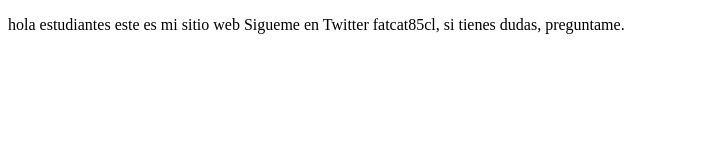
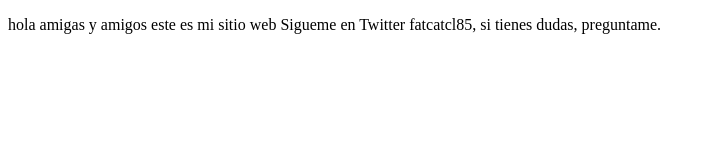
Before and after one commit to Fatcatcl85/proyectoDemoCursoPrework, a plain HTML site: page index.html in a window 1280 px wide. Shown: the whole page, without its empty margins (0-712 px from the left). Drawn offline with Linux system fonts and the light colour scheme.

Commit message:
cambios de parrafo

```diff
--- a/index.html
+++ b/index.html
@@ -8,8 +8,8 @@
 </head>
 <body>
     <p>
-        hola estudiantes este es mi sitio web
-        Sigueme en Twitter fatcat85cl, si tienes dudas, preguntame.
+        hola amigas y amigos este es mi sitio web
+        Sigueme en Twitter fatcatcl85, si tienes dudas, preguntame.
     </p>
 </body>
 </html>
```
